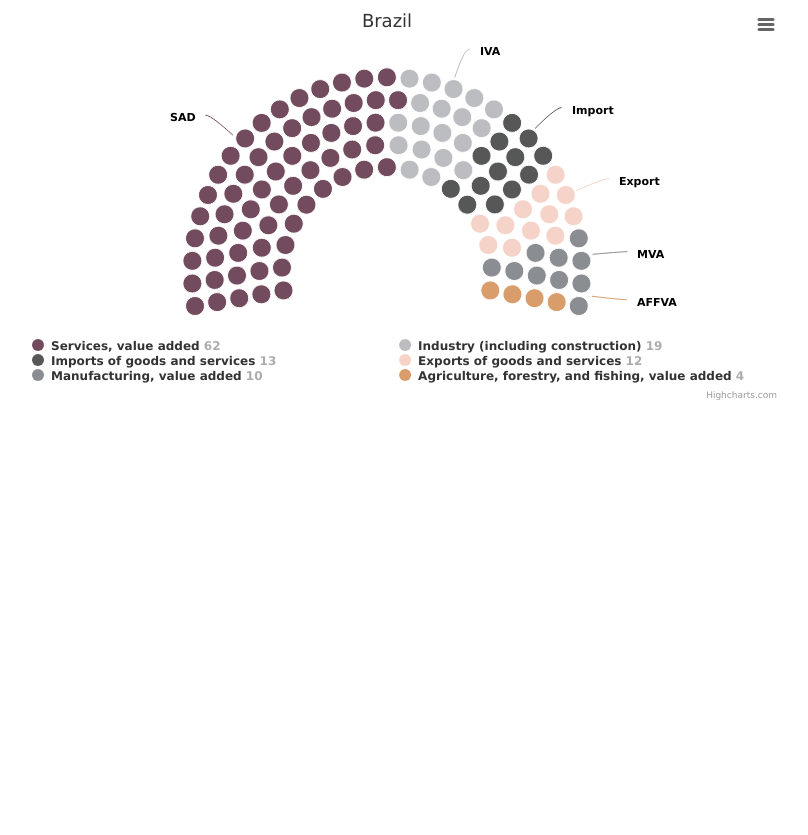
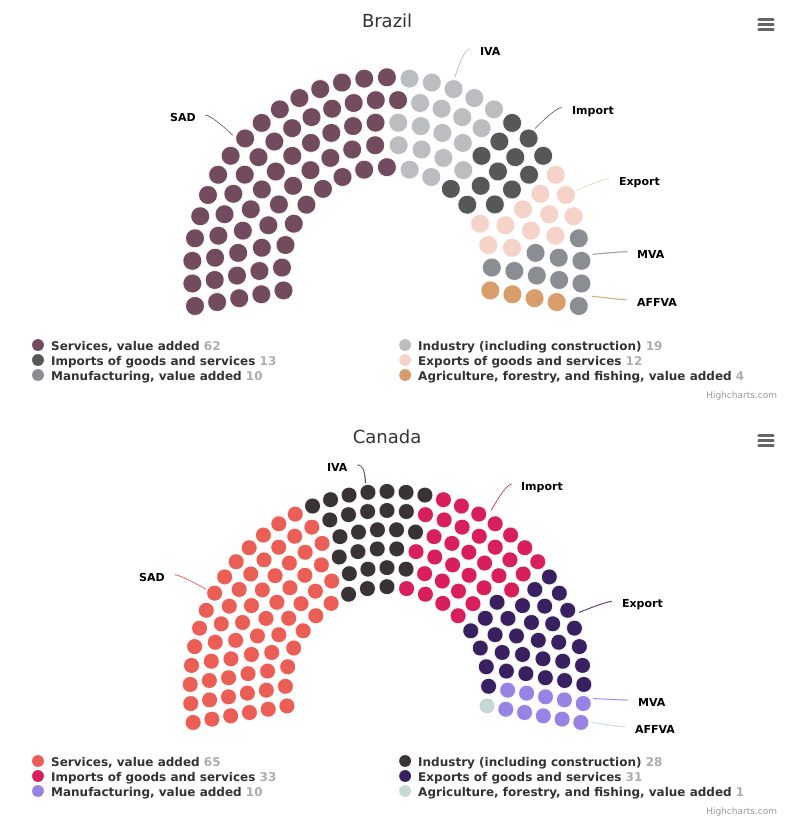
Before and after one commit to nongharunana/graph, a plain HTML site: page index.html in a window 1280 px wide. Shown: the part 813-1648 px from the top of the page, without its empty margins (253-1061 px from the left). Before the commit the page ends 1232 px from the top, so only its background shows below. Drawn offline with nearby package versions, Linux system fonts and the light colour scheme.

Commit message:
add canada

```diff
--- /dev/null
+++ b/css/canada.css
@@ -0,0 +1,8 @@
+#canada {
+    max-width: 800px;
+    margin: 1em auto;
+}
+
+input[type="number"] {
+  min-width: 50px;
+}
--- a/index.html
+++ b/index.html
@@ -18,6 +18,7 @@
     <script src="https://code.highcharts.com/modules/export-data.js"></script>
     <script src="https://code.highcharts.com/modules/item-series.js"></script>
     <link rel="stylesheet" type="text/css" href="./css/brazil.css">
+    <link rel="stylesheet" type="text/css" href="./css/canada.css">
   </head>
   <body>
 
@@ -26,8 +27,10 @@
     <div id="import" style="min-width: 310px; height: 400px; margin: 15 auto">
     </div>
     <div id="brazil" style=""></div>
+    <div id="canada" style=""></div>
   </body>
 </html>
 <script src="./js/export-gdp.js"></script>
 <script src="./js/import-gdp.js"></script>
 <script src="./js/valueadd-brazil.js"></script>
+<script src="./js/valueadd-canada.js"></script>
--- /dev/null
+++ b/js/valueadd-canada.js
@@ -0,0 +1,41 @@
+Highcharts.chart('canada', {
+
+  chart: {
+    type: 'item'
+  },
+
+  title: {
+    text: 'Canada'
+  },
+
+  subtitle: {
+    text: ''
+  },
+
+  legend: {
+    labelFormat: '{name} <span style="opacity: 0.4">{y}</span>'
+  },
+
+  series: [{
+    name: '',
+    keys: ['name', 'y', 'color', 'label'],
+    data: [
+      ['Services, value added', 65, '#EB5E55', 'SAD'],
+      ['Industry (including construction)', 28, '#3A3335', 'IVA'],
+      ['Imports of goods and services',33, '#D81E5B', 'Import'],
+      ['Exports of goods and services',31, '#392061', 'Export'],
+      ['Manufacturing, value added', 10, '#9883E5', 'MVA'],
+      ['Agriculture, forestry, and fishing, value added',1, '#C6D8D3', 'AFFVA']
+    ],
+    dataLabels: {
+      enabled: true,
+      format: '{point.label}'
+    },
+
+    // Circular options
+    center: ['50%', '88%'],
+    size: '170%',
+    startAngle: -100,
+    endAngle: 100
+  }]
+});
```
